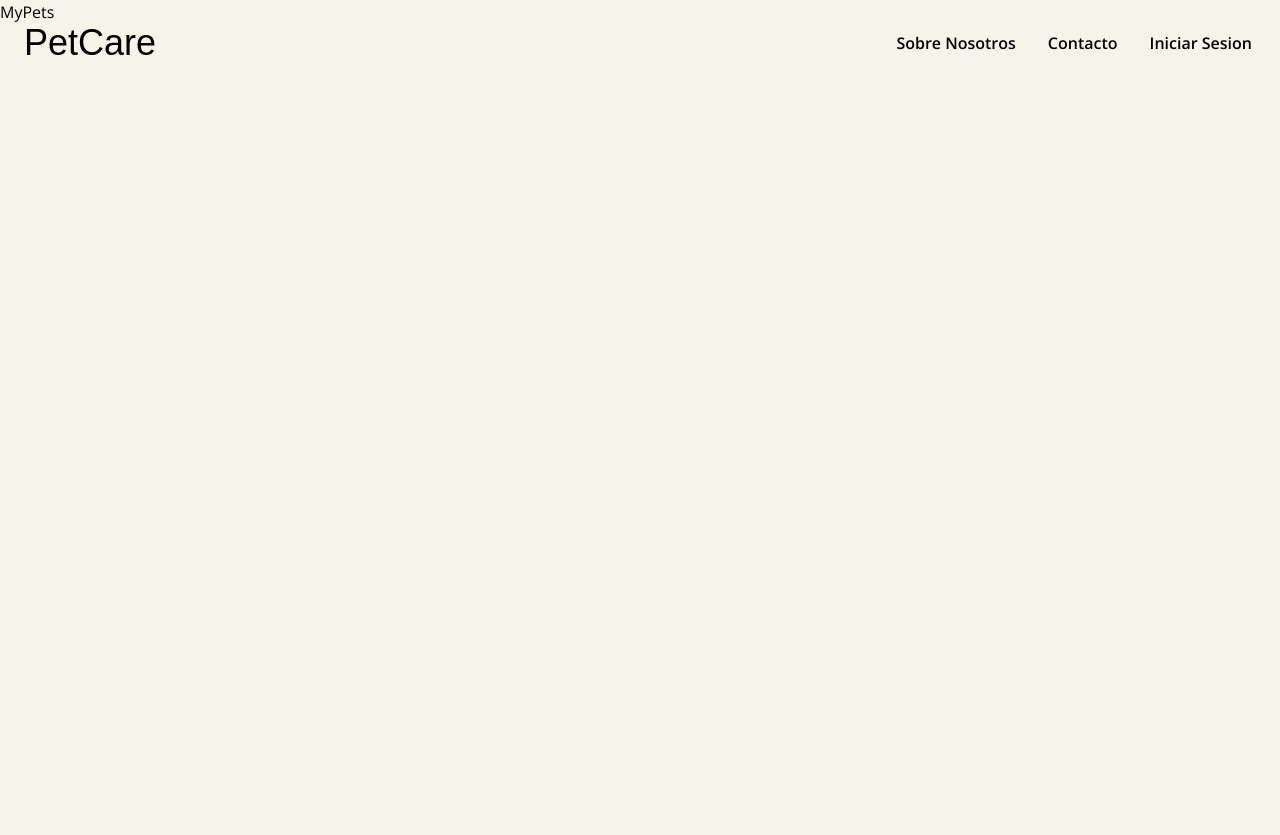
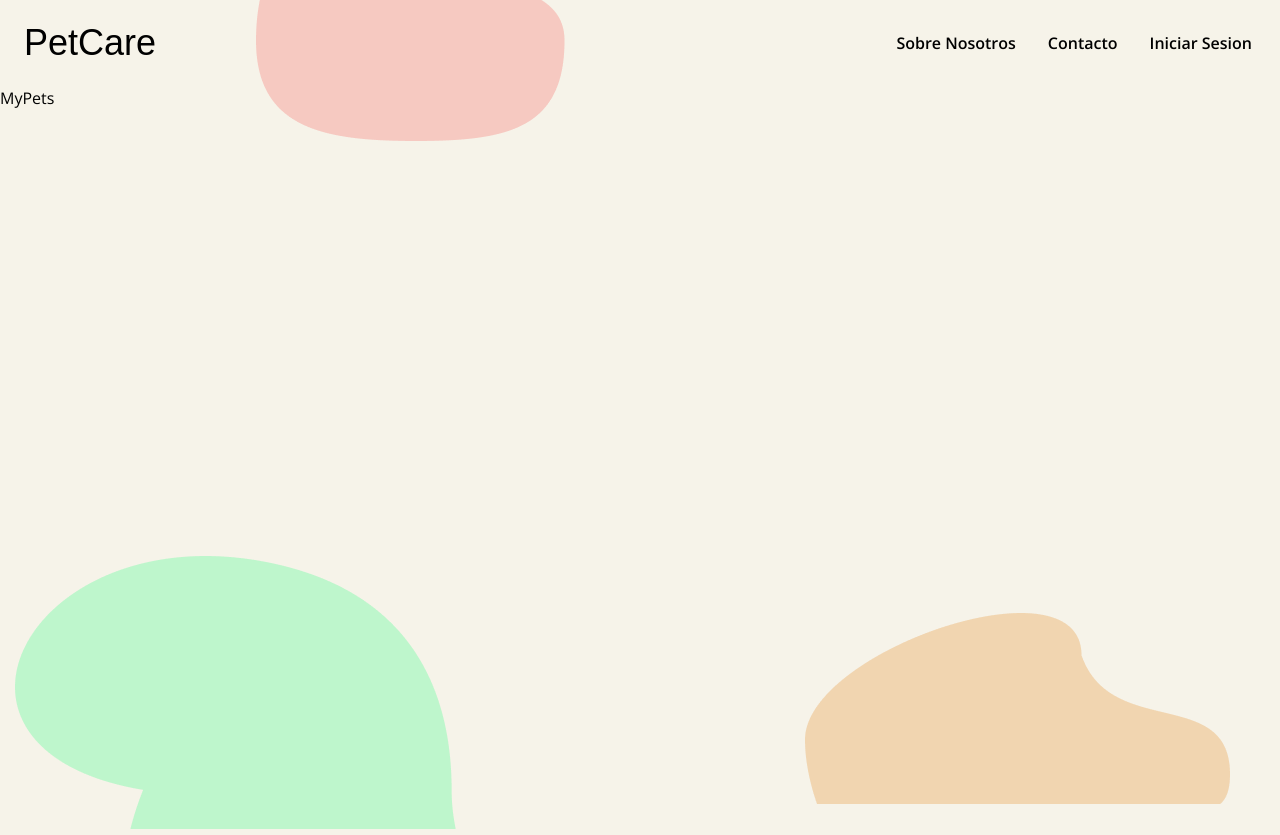
Before and after one commit to No-Country/C14-53-T-NODE-REACT, a React (Vite) app in the folder frontend-nocountry/app-mascotas/: page /mypets in a window 1280 px wide. Before the commit the page ends 800 px from the top, so only its background shows below. Built offline with nearby package versions, Linux system fonts and the light colour scheme; a web font is replaced by a local one.

Commit message:
background refactoring

```diff
--- a/frontend-nocountry/app-mascotas/src/App.css
+++ b/frontend-nocountry/app-mascotas/src/App.css
@@ -1,7 +1,34 @@
 html,
 body {
   background-color: #f6f3e9;
+  overflow-y: hidden;
 }
+
+body::after{
+  content: url("../public/img/ellipse1.png");
+  position: absolute;
+  top: -15%;
+  left: 20%;
+}
+
+body::before{
+  content: url("../public/img/ellipse2.png");
+  position: absolute;
+  bottom: -10px;
+  right: 50px;
+}
+
+@media (min-width: 1024px) {
+  /* … */
+  html::after{
+
+  content: url("../public/img/ellipse3.png");
+  position: absolute;
+  bottom: -35px;
+  left: 15px;
+  }
+}
+
 
 .hamburgerMenu {
   display: block;
--- a/frontend-nocountry/app-mascotas/src/components/Navbar/Navbar.tsx
+++ b/frontend-nocountry/app-mascotas/src/components/Navbar/Navbar.tsx
@@ -8,7 +8,7 @@ function Nav() {
   return (
     <>
       <nav className='container mx-auto'>
-        <div className='fixed left-0 w-full z-40 top-0'>
+        <div className='sticky left-0 w-full z-40 top-0'>
           <div className='max-w-screen-xl mx-auto py-4 px-3'>
             <div className='flex justify-between items-center'>
               <p className='logo'>
--- a/frontend-nocountry/app-mascotas/src/pages/MyPets.tsx
+++ b/frontend-nocountry/app-mascotas/src/pages/MyPets.tsx
@@ -1,6 +1,6 @@
 
 export const MyPets = () => {
   return (
-    <div>MyPets</div>
+    <div> MyPets</div>
   )
 }
```
Also changed, not shown: frontend-nocountry/app-mascotas/public/img/arrow-left.svg (added).
